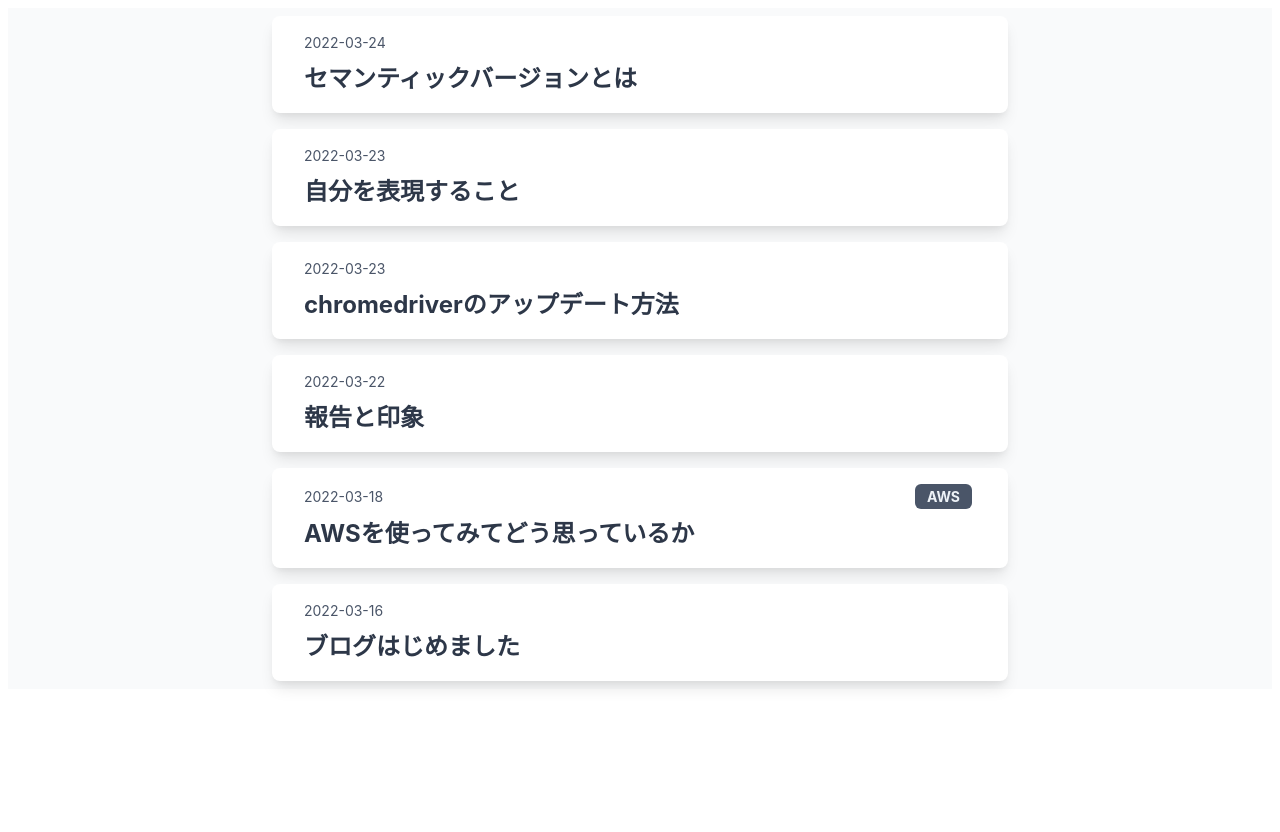
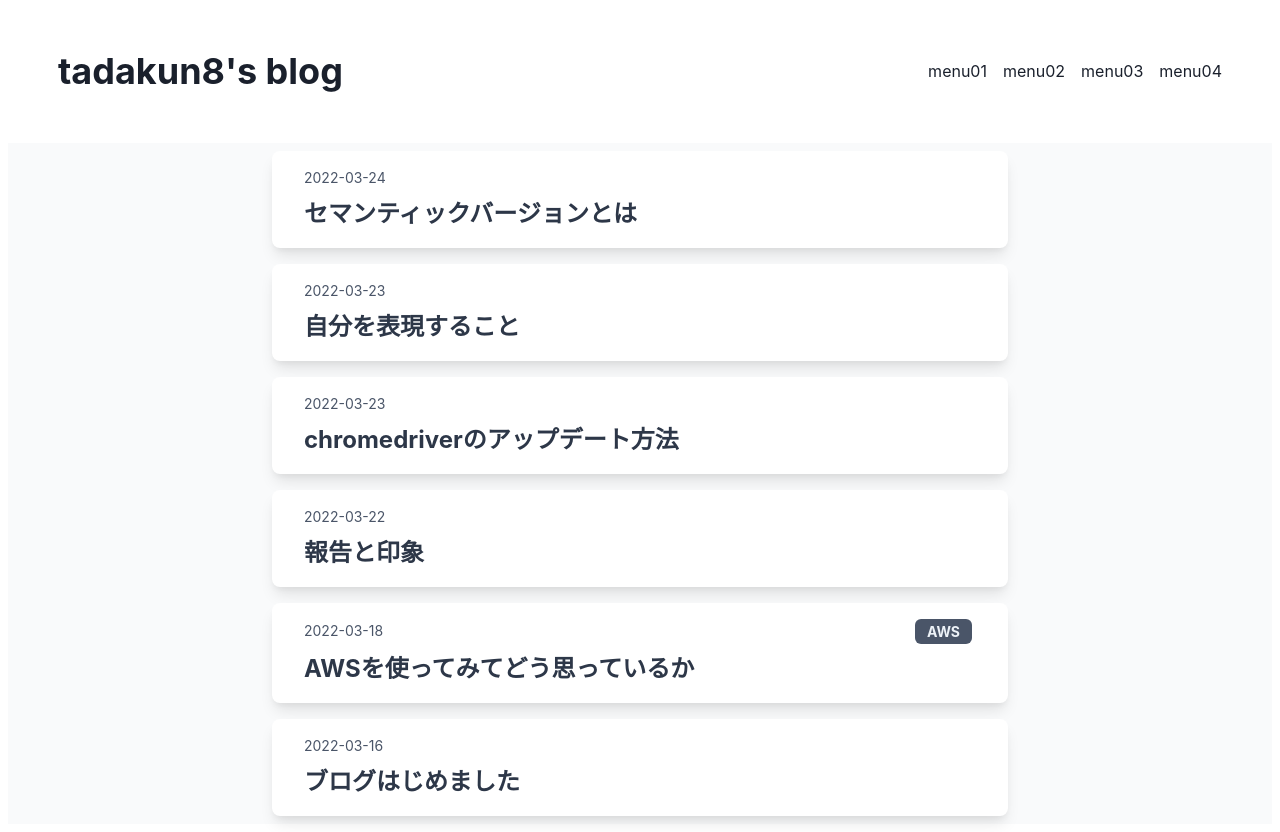
Before and after one commit to tadakun8/my-blog, a Next.js app: page / in a window 1280 px wide. Before the commit the page ends 800 px from the top, so only its background shows below. Built offline with nearby package versions, Linux system fonts and the light colour scheme.

Commit message:
feat: Create blog header

```diff
--- /dev/null
+++ b/src/components/header.tsx
@@ -0,0 +1,30 @@
+import { Box, Heading, HStack, Spacer, Link, useColorModeValue } from "@chakra-ui/react";
+import NextLink from "next/link";
+
+const Header = () => {
+  return (
+    <Box mx={50} my={5}>
+      <HStack>
+        <Heading>
+          <NextLink href={"/"} passHref>
+            <Link textDecoration="none" _hover={{ textDecoration: "none" }} _focus={{ outline: "none" }}>
+              tadakun8&apos;s blog
+            </Link>
+          </NextLink>
+        </Heading>
+        <Spacer />
+        <HStack>
+          <Box>menu01</Box>
+          <Spacer />
+          <Box>menu02</Box>
+          <Spacer />
+          <Box>menu03</Box>
+          <Spacer />
+          <Box>menu04</Box>
+        </HStack>
+      </HStack>
+    </Box>
+  );
+};
+
+export default Header;
--- a/src/pages/index.tsx
+++ b/src/pages/index.tsx
@@ -2,6 +2,7 @@ import { NextPage, InferGetStaticPropsType } from "next";
 import { Box } from "@chakra-ui/react";
 import { getAllPosts } from "../lib/api";
 import BlogCard from "../components/blogCard";
+import Header from "../components/header";
 
 type Props = InferGetStaticPropsType<typeof getStaticProps>;
 
@@ -15,6 +16,7 @@ export const getStaticProps = async () => {
 
 const Home: NextPage<Props> = ({ allPosts }) => (
   <>
+    <Header />
     {allPosts?.map((post) => (
       <BlogCard key={post.slug} title={post.title} publishDate={post.date} tags={post.tags} slug={post.slug} />
     ))}
```
